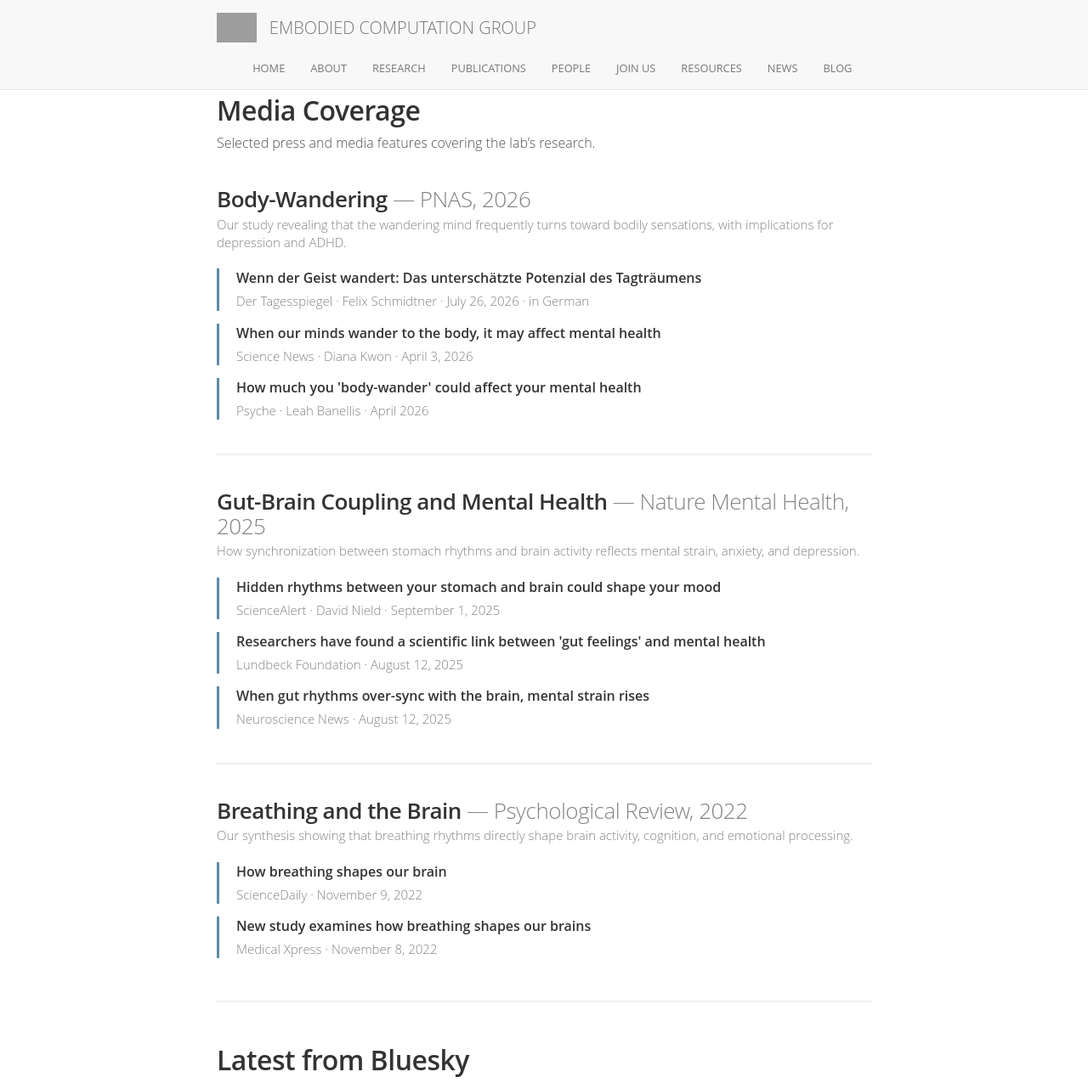
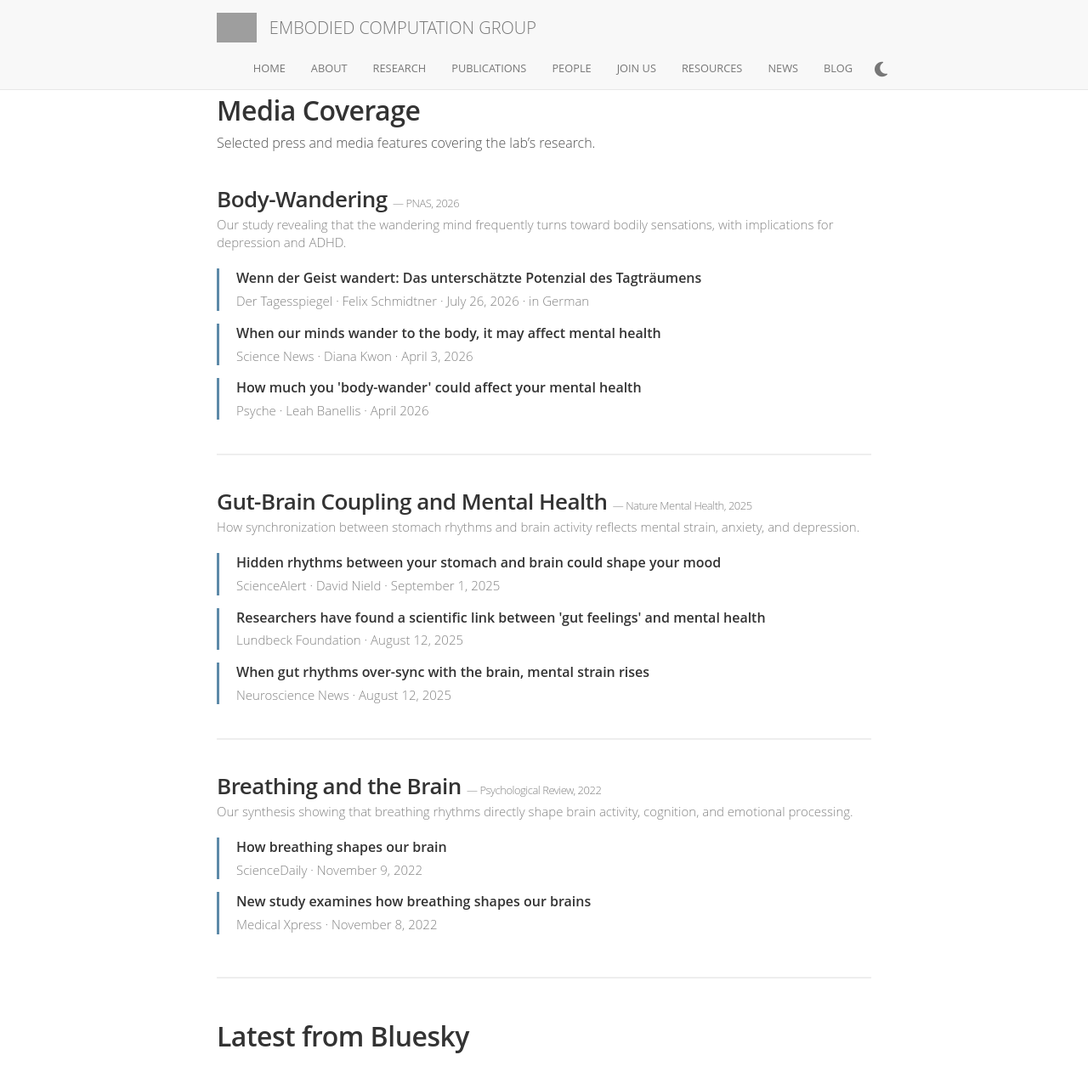
Before and after one commit to embodied-computation-group/embodied-computation-group.github.io, a Jekyll site: the page built from news.md, in a window 1280 px wide and 1275 px high. Shown: the whole window at 85% size. Built offline with Jekyll 4.4.1, drawn with Linux system fonts in a browser that asks for light colours; a script that is not in the unit is left out; comment, search, counter and statistics services are not loaded; grey boxes are pictures that could not be loaded.

Commit message:
Fix the theme icon and the callout box in dark mode
The toggle icon rendered as nothing because the CSP allows font files from
cdnjs but not jsdelivr, and Bootstrap Icons serves its font from jsdelivr.
The stylesheet loaded fine, so the glyph was simply never fetched. Font
Awesome is already loaded from cdnjs, so the moon and sun come from there
instead. No CSP change needed.

"Latest from the Lab" stayed light because its colours were inline styles,
which outrank any stylesheet rule - the tokens could not reach it. The box
and the muted date and caption notes now use classes, with the box getting
its own pair of tokens so it stays a tinted callout in both themes rather
than an unstyled panel.

```diff
--- a/_includes/navbar.html
+++ b/_includes/navbar.html
@@ -24,8 +24,8 @@
                       <li>
                         <button type="button" class="theme-toggle" id="theme-toggle"
                                 aria-label="Switch between light and dark mode">
-                          <i class="bi bi-moon theme-toggle-light" aria-hidden="true"></i>
-                          <i class="bi bi-sun theme-toggle-dark" aria-hidden="true"></i>
+                          <i class="fa-solid fa-moon theme-toggle-light" aria-hidden="true"></i>
+                          <i class="fa-solid fa-sun theme-toggle-dark" aria-hidden="true"></i>
                         </button>
                       </li>
                     </ul>
--- a/index.html
+++ b/index.html
@@ -21,7 +21,7 @@
 
       <img class='img-responsive center-block' src="/images/logo/labphoto_ecg.jpg" style="max-width: 80%; margin: 20px auto 8px;" />
 
-      <p style="text-align: center; color: #838383; font-size: 13px; font-style: italic; margin-bottom: 20px;">
+      <p class="caption-note">
       ECG Lab Retreat, 2023, Seville Spain
       </p>
 
@@ -34,7 +34,7 @@
       <a href="mailto:micah@cfin.au.dk"><i class="far fa-envelope"></i> Contact</a>
       </p>
 
-      <div class="w3-container" style="background: #f0f8ff; padding: 25px; border-radius:10px; border: 1px solid #5d8aa8">
+      <div class="w3-container latest-box">
         <div style="text-align:left">
           <h3> Latest from the Lab </h3>
           <div>
@@ -43,7 +43,7 @@
                 {% for post in recent_posts limit:5 %}
                   <li style="margin-bottom: 8px;">
                     <a href="{{ post.url | prepend: site.baseurl }}">{{ post.title }}</a>
-                    <span style="color: #838383; font-size: 13px;"> &mdash; {{ post.date | date: "%B %-d, %Y" }}</span>
+                    <span class="muted-note"> &mdash; {{ post.date | date: "%B %-d, %Y" }}</span>
                   </li>
                 {% endfor %}
               </ul>
--- a/news.md
+++ b/news.md
@@ -9,7 +9,7 @@
 
 <div class="content">
 
-<h3 style="margin-top: 2rem; margin-bottom: 0.25rem;">Body-Wandering <span style="font-weight: 300; color: #838383;">&mdash; PNAS, 2026</span></h3>
+<h3 style="margin-top: 2rem; margin-bottom: 0.25rem;">Body-Wandering <span class="muted-note" style="font-weight: 300;">&mdash; PNAS, 2026</span></h3>
 <p class="list-detail" style="margin-bottom: 1rem;">Our study revealing that the wandering mind frequently turns toward bodily sensations, with implications for depression and ADHD.</p>
 
 <div style="border-left: 3px solid #5d8aa8; padding-left: 1rem; margin-bottom: 0.75rem;">
@@ -29,7 +29,7 @@
 
 <hr style="margin: 2rem 0;"/>
 
-<h3 style="margin-bottom: 0.25rem;">Gut-Brain Coupling and Mental Health <span style="font-weight: 300; color: #838383;">&mdash; Nature Mental Health, 2025</span></h3>
+<h3 style="margin-bottom: 0.25rem;">Gut-Brain Coupling and Mental Health <span class="muted-note" style="font-weight: 300;">&mdash; Nature Mental Health, 2025</span></h3>
 <p class="list-detail" style="margin-bottom: 1rem;">How synchronization between stomach rhythms and brain activity reflects mental strain, anxiety, and depression.</p>
 
 <div style="border-left: 3px solid #5d8aa8; padding-left: 1rem; margin-bottom: 0.75rem;">
@@ -49,7 +49,7 @@
 
 <hr style="margin: 2rem 0;"/>
 
-<h3 style="margin-bottom: 0.25rem;">Breathing and the Brain <span style="font-weight: 300; color: #838383;">&mdash; Psychological Review, 2022</span></h3>
+<h3 style="margin-bottom: 0.25rem;">Breathing and the Brain <span class="muted-note" style="font-weight: 300;">&mdash; Psychological Review, 2022</span></h3>
 <p class="list-detail" style="margin-bottom: 1rem;">Our synthesis showing that breathing rhythms directly shape brain activity, cognition, and emotional processing.</p>
 
 <div style="border-left: 3px solid #5d8aa8; padding-left: 1rem; margin-bottom: 0.75rem;">
--- a/style.scss
+++ b/style.scss
@@ -33,6 +33,8 @@
   --nav-bg:    #f8f8f8;
   --nav-fg:    #777777;
   --nav-brand: #333333;
+  --box-bg:    #f0f8ff;
+  --box-border:#5d8aa8;
   color-scheme: light;
 }
 
@@ -53,6 +55,8 @@
   --nav-bg:    #1b2027;
   --nav-fg:    #9aa3ad;
   --nav-brand: #e8ecf1;
+  --box-bg:    #172029;
+  --box-border:#33506b;
   color-scheme: dark;
 }
 
@@ -834,3 +838,32 @@
 @media (max-width: 767px) {
   .navbar-nav > li > .theme-toggle { margin: 0 0 8px 15px; }
 }
+
+
+/* ---------------------------------------------------------------
+   Callout box and muted notes.
+
+   These were inline styles on index.html and news.md. Inline styles
+   beat any stylesheet rule, so they stayed light in dark mode no
+   matter what the tokens said - they have to live here to theme.
+   --------------------------------------------------------------- */
+
+.latest-box {
+  background: var(--box-bg);
+  border: 1px solid var(--box-border);
+  border-radius: 10px;
+  padding: 25px;
+}
+
+.muted-note {
+  color: var(--caption);
+  font-size: 13px;
+}
+
+.caption-note {
+  color: var(--caption);
+  font-size: 13px;
+  font-style: italic;
+  text-align: center;
+  margin-bottom: 20px;
+}
```
